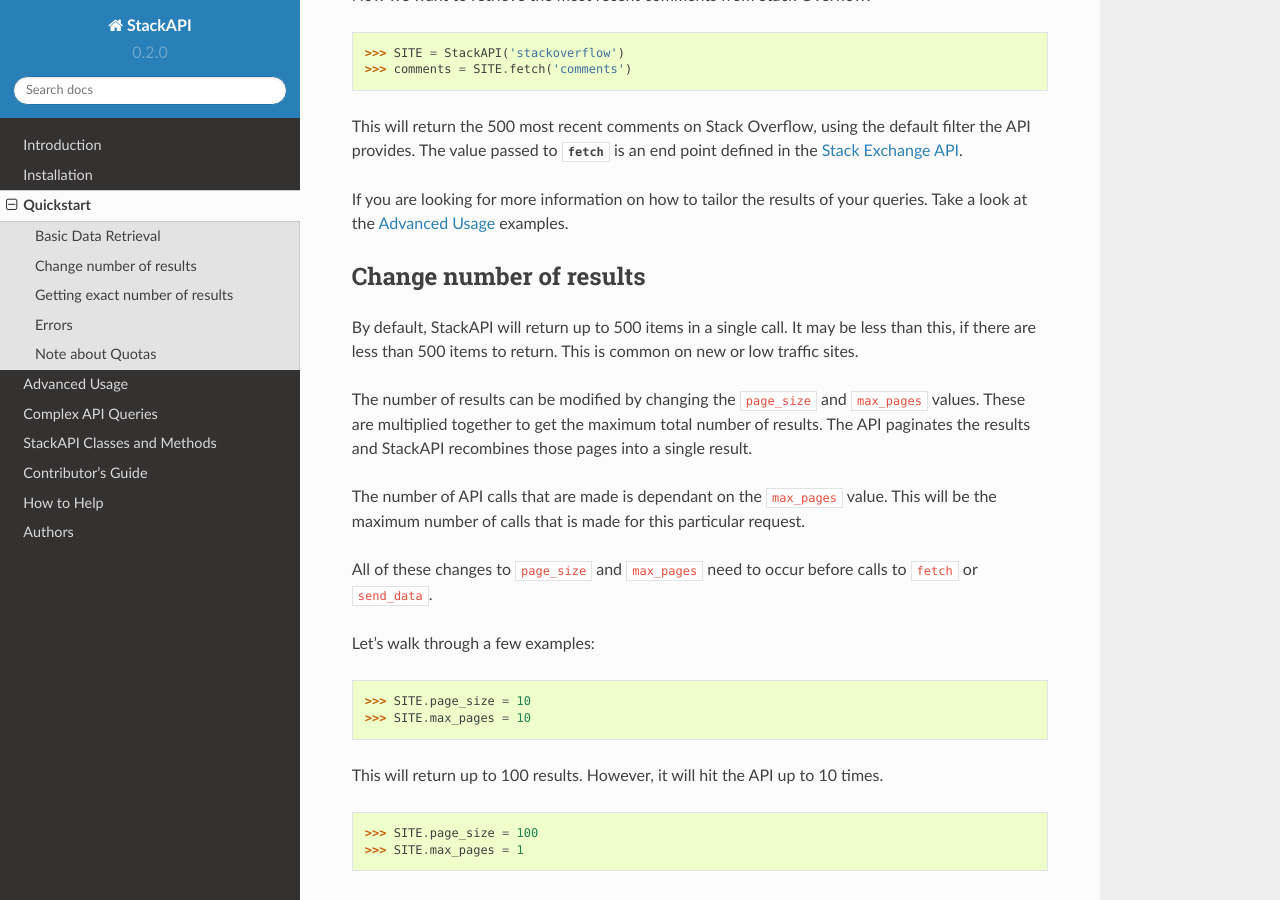
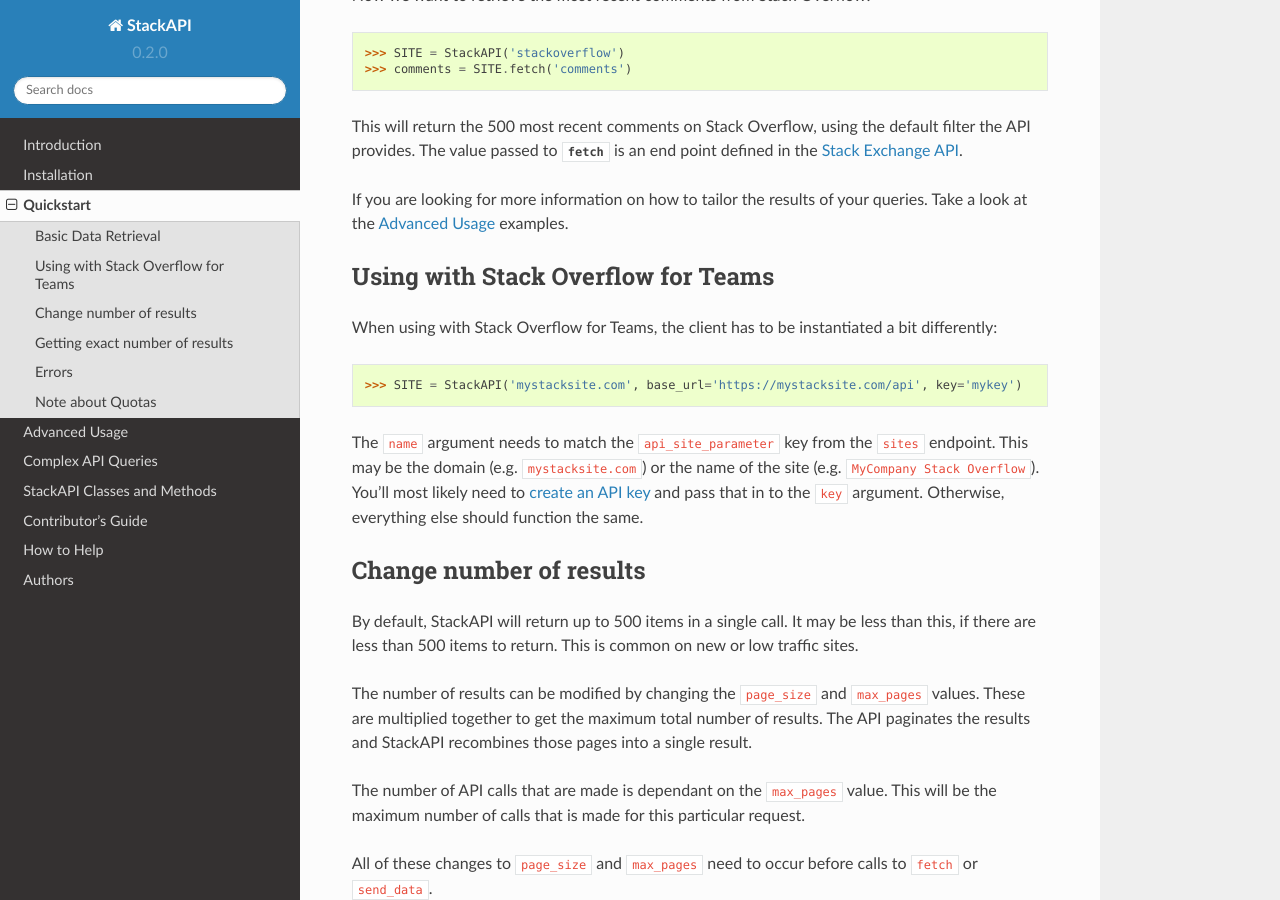
Before and after one commit to AWegnerGitHub/stackapi, a Sphinx documentation site: the page built from docs/user/quickstart.rst, in a window 1280 px wide and 900 px high, scrolled down 663 px. Built offline with Sphinx 7.4.7 and the Read the Docs theme 2.0.0, drawn with Linux system fonts in a browser that asks for light colours.

Commit message:
Add documentation about using with Stack Overflow for Teams

```diff
--- a/README.rst
+++ b/README.rst
@@ -15,6 +15,7 @@ This library has support for:
    all the results into a single response.
 -  Throws exceptions returned by the API for easier troubleshooting.
 -  Utilizes `Requests <http://docs.python-requests.org/>`__.
+-  `Stack Overflow for Teams <https://stackoverflow.co/teams/>`_ API
 
 
 Example usage:
--- a/docs/user/quickstart.rst
+++ b/docs/user/quickstart.rst
@@ -35,6 +35,23 @@ default filter the API provides. The value passed to
 
 If you are looking for more information on how to tailor the results of your
 queries. Take a look at the :ref:`Advanced Usage <advanced>` examples.
+
+.. _enterprise-usage:
+
+Using with Stack Overflow for Teams
+-----------------------------------
+
+When using with Stack Overflow for Teams, the client has to be instantiated a
+bit differently::
+
+    >>> SITE = StackAPI('mystacksite.com', base_url='https://mystacksite.com/api', key='mykey')
+
+The ``name`` argument needs to match the ``api_site_parameter`` key from the
+``sites`` endpoint. This may be the domain (e.g. ``mystacksite.com``) or the
+name of the site (e.g. ``MyCompany Stack Overflow``). You'll most likely need to
+`create an API key <https://stackoverflowteams.help/en/articles/4385859-stack-overflow-for-teams-api#create-a-pat>`_
+and pass that in to the ``key`` argument. Otherwise, everything else should
+function the same.
 
 .. _change-num-results:
 
```
Also changed, not shown: 1 other file.
